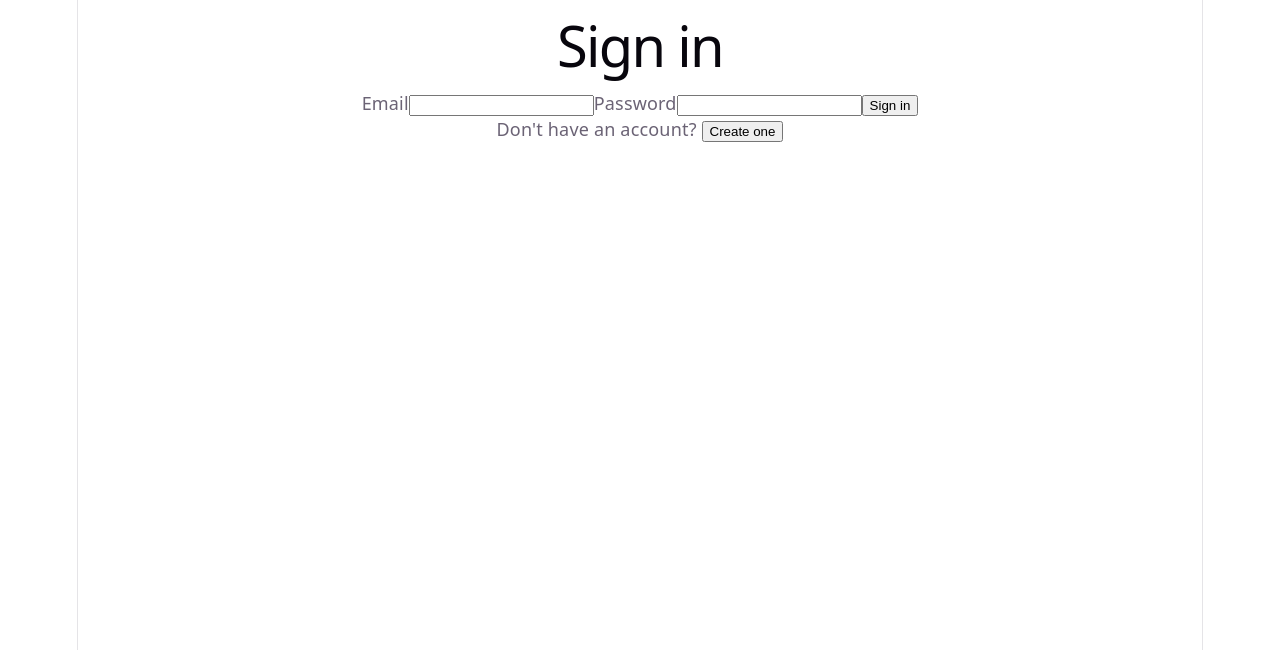
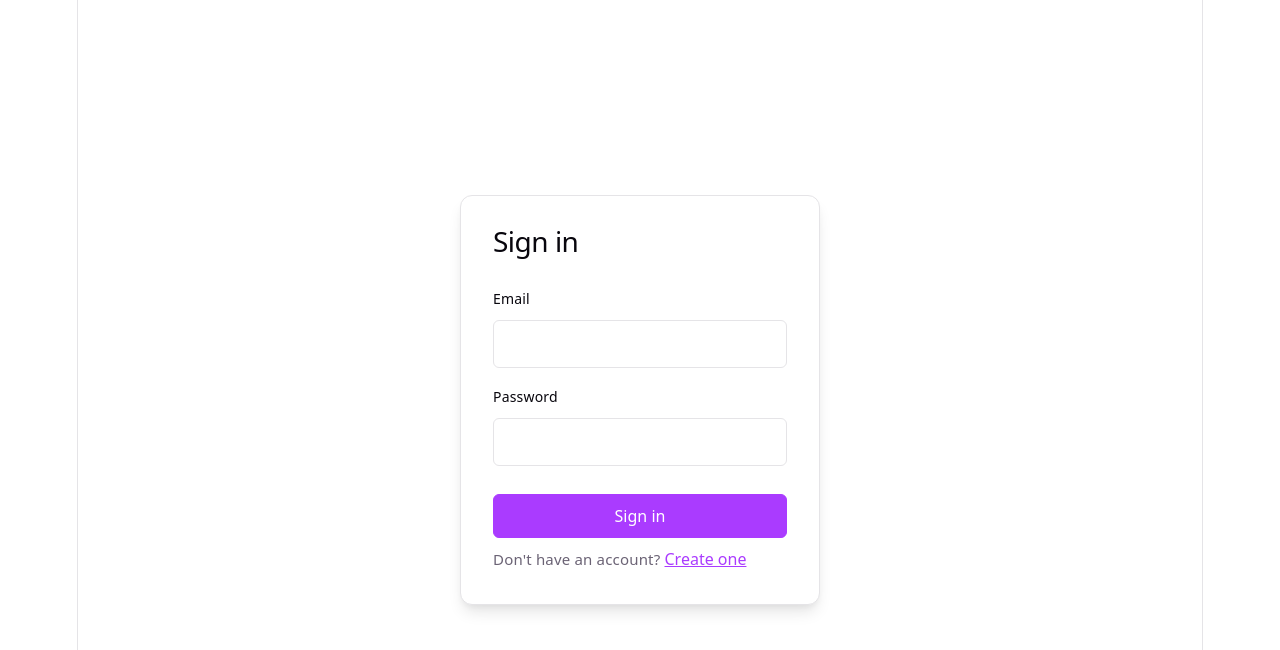
Before and after one commit to Adventurer-s-Forge/forge-frontend, a React (Vite) app: page / in a window 1280 px wide. Shown: the top 650 px of the page. Built offline with nearby package versions, Linux system fonts and the light colour scheme; no server answers.

Commit message:
initial change for css

```diff
--- a/src/App.css
+++ b/src/App.css
@@ -1,184 +1,138 @@
-.counter {
-  font-size: 16px;
-  padding: 5px 10px;
-  border-radius: 5px;
-  color: var(--accent);
-  background: var(--accent-bg);
-  border: 2px solid transparent;
-  transition: border-color 0.3s;
-  margin-bottom: 24px;
-
-  &:hover {
-    border-color: var(--accent-border);
-  }
-  &:focus-visible {
-    outline: 2px solid var(--accent);
-    outline-offset: 2px;
-  }
+.screen {
+  min-height: 100svh;
+  display: grid;
+  place-items: center;
+  padding: 24px;
+  box-sizing: border-box;
 }
 
-.hero {
-  position: relative;
-
-  .base,
-  .framework,
-  .vite {
-    inset-inline: 0;
-    margin: 0 auto;
+.card {
+  width: 100%;
+  max-width: 360px;
+  display: flex;
+  flex-direction: column;
+  gap: 8px;
+  padding: 32px;
+  text-align: left;
+  border: 1px solid var(--border);
+  border-radius: 12px;
+  background-color: var(--bg);
+  box-shadow: var(--shadow);
+  box-sizing: border-box;
 }
 
-  .base {
-    width: 170px;
-    position: relative;
-    z-index: 0;
+.card h1 {
+  font-size: 28px;
+  letter-spacing: -0.5px;
+  margin: 0 0 16px;
 }
 
-  .framework,
-  .vite {
-    position: absolute;
+.card label {
+  font-size: 14px;
+  color: var(--text-h);
+  margin-top: 8px;
 }
 
-  .framework {
-    z-index: 1;
-    top: 34px;
-    height: 28px;
-    transform: perspective(2000px) rotateZ(300deg) rotateX(44deg) rotateY(39deg)
-      scale(1.4);
+.card input {
+  font: inherit;
+  font-size: 16px;
+  padding: 10px 12px;
+  color: var(--text-h);
+  background: var(--bg);
+  border: 1px solid var(--border);
+  border-radius: 6px;
 }
 
-  .vite {
-    z-index: 0;
-    top: 107px;
-    height: 26px;
-    width: auto;
-    transform: perspective(2000px) rotateZ(300deg) rotateX(40deg) rotateY(39deg)
-      scale(0.8);
-  }
+.card input:focus-visible {
+  outline: 2px solid var(--accent);
+  outline-offset: 1px;
+  border-color: transparent;
 }
 
-#center {
+button {
+  font: inherit;
+  font-size: 16px;
+  padding: 8px 14px;
+  color: var(--text-h);
+  background: var(--bg);
+  border: 1px solid var(--border);
+  border-radius: 6px;
+  cursor: pointer;
+}
+
+button:hover:not(:disabled) {
+  border-color: var(--accent-broder);
+}
+
+button:disabled {
+  opacity: 0.6;
+  cursor: default;
+}
+
+.primary {
+  margin-top: 20px;
+  padding: 11px, 14px;
+  color: #fff;
+  background: var(--accent);
+  border-color: var(--accent);
+}
+
+.link {
+  padding: 0;
+  border: none;
+  background: none;
+  color: var(--accent);
+  text-decoration: underline;
+}
+
+.error {
+  margin-top: 12px;
+  font-size: 15px;
+  color: #dc2626;
+}
+
+.muted {
+  font-size: 15px;
+  color: var(--text);
+}
+
+.app {
+  min-height: 100svh;
   display: flex;
   flex-direction: column;
-  gap: 25px;
-  place-content: center;
-  place-items: center;
-  flex-grow: 1;
-
-  @media (max-width: 1024px) {
-    padding: 32px 20px 24px;
-    gap: 18px;
-  }
+  text-align: left;
 }
 
-#next-steps {
+.topbar {
   display: flex;
-  border-top: 1px solid var(--border);
-  text-align: left;
-
-  & > div {
-    flex: 1 1 0;
-    padding: 32px;
-    @media (max-width: 1024px) {
-      padding: 24px 20px;
-    }
+  align-items: center;
+  justify-content: space-between;
+  gap: 16px;
+  flex-wrap: wrap;
+  padding: 14px 24px;
+  color: var(--text-h);
+  border-bottom: 1px solid var(--border);
 }
 
-  .icon {
-    margin-bottom: 16px;
-    width: 22px;
-    height: 22px;
+.topbar-right {
+  display: flex;
+  align-items: center;
+  gap: 12px;
 }
 
-  @media (max-width: 1024px) {
-    flex-direction: column;
-    text-align: center;
-  }
+.content {
+  flex: 1;
+  padding: 32px 24px;
 }
 
-#docs {
-  border-right: 1px solid var(--border);
-
-  @media (max-width: 1024px) {
-    border-right: none;
-    border-bottom: 1px solid var(--border);
+.debug {
+  display: inline-block;
+  margin-top: 24px;
+  padding: 16px;
+  font: 14px/1.5 var(--mono);
+  text-align: left;
+  color: var(--text-h);
+  background: var(--code-bg);
+  border-radius: 8px;
+  overflow-x: auto;
 }
-}
-
-#next-steps ul {
-  list-style: none;
-  padding: 0;
-  display: flex;
-  gap: 8px;
-  margin: 32px 0 0;
-
-  .logo {
-    height: 18px;
-  }
-
-  a {
-    color: var(--text-h);
-    font-size: 16px;
-    border-radius: 6px;
-    background: var(--social-bg);
-    display: flex;
-    padding: 6px 12px;
-    align-items: center;
-    gap: 8px;
-    text-decoration: none;
-    transition: box-shadow 0.3s;
-
-    &:hover {
-      box-shadow: var(--shadow);
-    }
-    .button-icon {
-      height: 18px;
-      width: 18px;
-    }
-  }
-
-  @media (max-width: 1024px) {
-    margin-top: 20px;
-    flex-wrap: wrap;
-    justify-content: center;
-
-    li {
-      flex: 1 1 calc(50% - 8px);
-    }
-
-    a {
-      width: 100%;
-      justify-content: center;
-      box-sizing: border-box;
-    }
-  }
-}
-
-#spacer {
-  height: 88px;
-  border-top: 1px solid var(--border);
-  @media (max-width: 1024px) {
-    height: 48px;
-  }
-}
-
-.ticks {
-  position: relative;
-  width: 100%;
-
-  &::before,
-  &::after {
-    content: '';
-    position: absolute;
-    top: -4.5px;
-    border: 5px solid transparent;
-  }
-
-  &::before {
-    left: 0;
-    border-left-color: var(--border);
-  }
-  &::after {
-    right: 0;
-    border-right-color: var(--border);
-  }
-}
--- a/src/index.css
+++ b/src/index.css
@@ -51,6 +51,9 @@
 }
 
 #root {
+  min-height: 100svh;
+  display: flex;
+  flex-direction: column;
   width: 1126px;
   max-width: 100%;
   margin: 0 auto;
```
Lines whose indentation alone changed are shown as unchanged.
